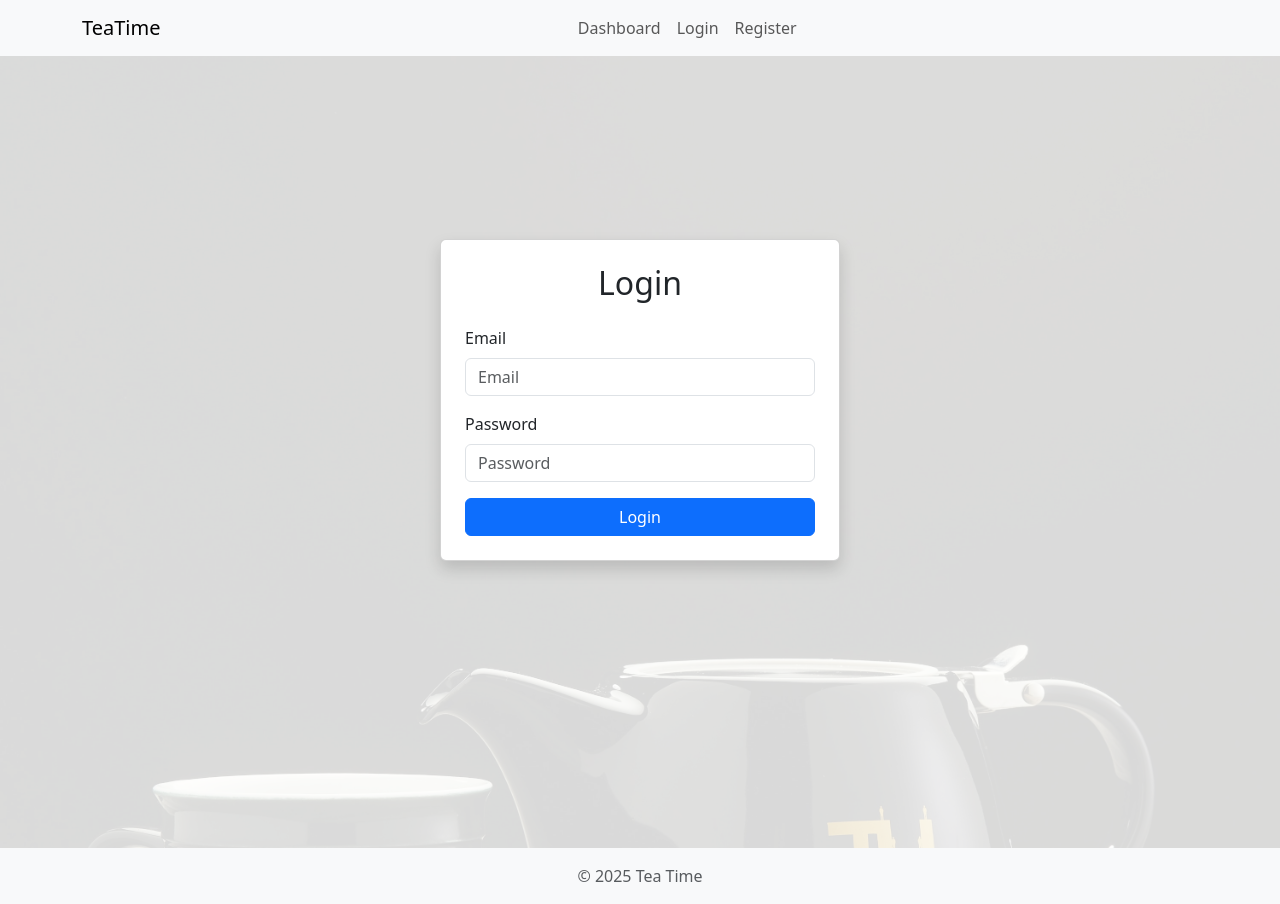
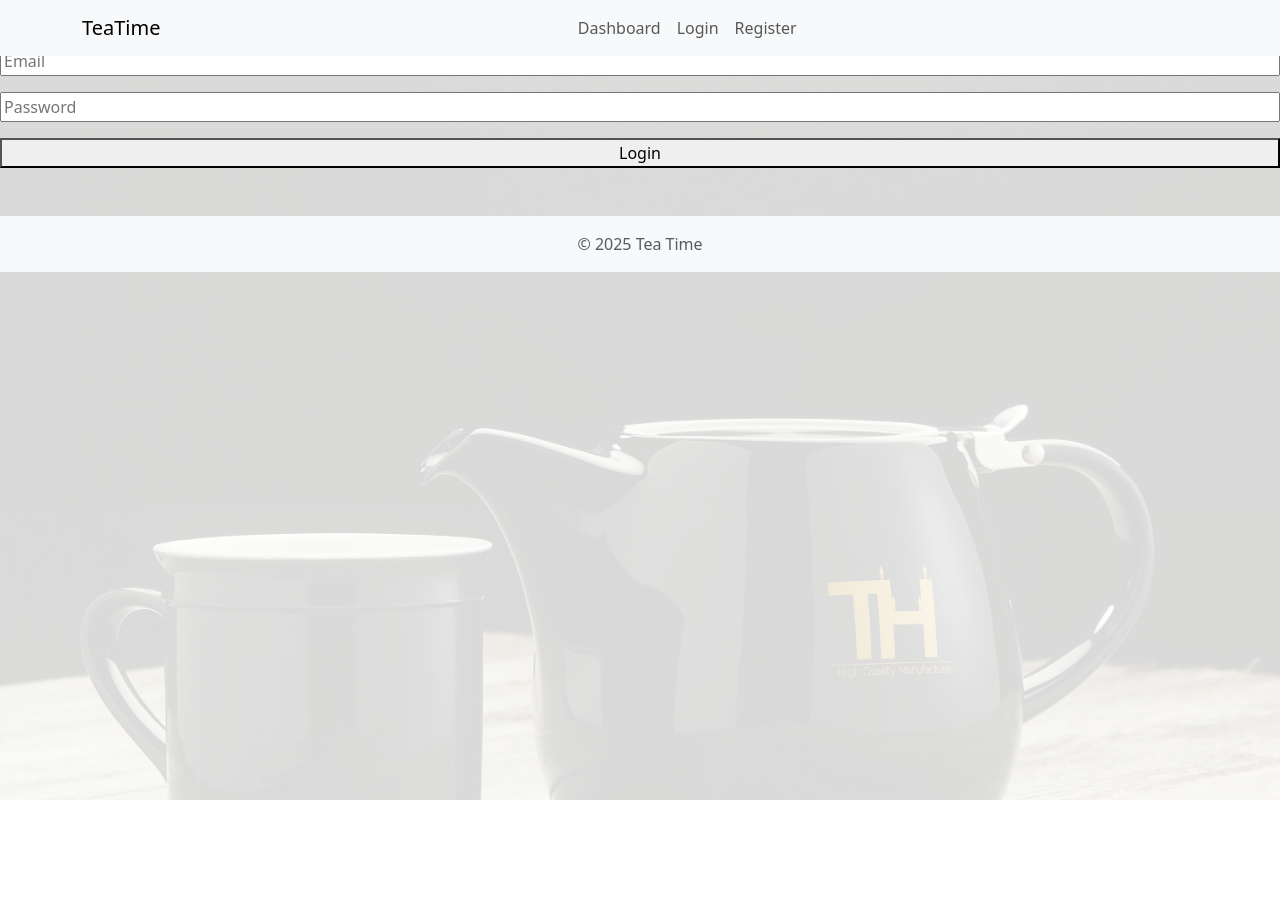
Before and after one commit to chicalauren/TeaTime, a React (Vite) app in the folder client/: page /login in a window 1280 px wide. After the commit the page ends 800 px from the top, so only its background shows below. Built offline with nearby package versions, Linux system fonts and the light colour scheme.

Commit message:
updated login

```diff
--- a/client/src/pages/Login.tsx
+++ b/client/src/pages/Login.tsx
@@ -1,15 +1,15 @@
-import { useState } from 'react';
-import { useMutation } from '@apollo/client';
-import { LOGIN } from '../utils/mutations';
-import { useNavigate } from 'react-router-dom';
+import { useState } from "react";
+import { useMutation } from "@apollo/client";
+import { LOGIN } from "../utils/mutations"; // Your GraphQL mutation
+import { useNavigate } from "react-router-dom"; // if you want to redirect after login
 
 function Login() {
   const navigate = useNavigate();
   const [login] = useMutation(LOGIN);
 
-  const [email, setEmail] = useState('');
-  const [password, setPassword] = useState('');
-  const [errorMessage, setErrorMessage] = useState('');
+  const [email, setEmail] = useState("");
+  const [password, setPassword] = useState("");
+  const [errorMessage, setErrorMessage] = useState("");
 
   const handleLogin = async (e: React.FormEvent) => {
     e.preventDefault();
@@ -18,57 +18,43 @@ function Login() {
         variables: { email, password },
       });
 
-      localStorage.setItem('id_token', data.login.token);
-      localStorage.setItem('username', data.login.user.username);
+      // ✅ Save the token and username
+      localStorage.setItem("id_token", data.login.token);
+      localStorage.setItem("username", data.login.user.username);
 
-      navigate('/dashboard');
+      // ✅ Redirect to dashboard or homepage
+      navigate("/dashboard");
     } catch (err: any) {
-      console.error('Login error:', err);
-      setErrorMessage('Failed to login. Please check your credentials.');
+      console.error("Login error:", err);
+      setErrorMessage("Failed to login. Please check your credentials.");
     }
   };
 
   return (
-    <div className="container d-flex justify-content-center align-items-center min-vh-100">
-      <div className="card p-4 shadow w-100" style={{ maxWidth: '400px' }}>
-        <h2 className="text-center mb-4">Login</h2>
-
-        {errorMessage && (
-          <div className="alert alert-danger" role="alert">
-            {errorMessage}
-          </div>
-        )}
-
-        <form onSubmit={handleLogin}>
-          <div className="mb-3">
-            <label htmlFor="email" className="form-label">Email</label>
+    <div className="auth-container">
+      <h2>Login</h2>
+      <form
+        onSubmit={handleLogin}
+        style={{ display: "flex", flexDirection: "column", gap: "1rem" }}
+      >
         <input
-              id="email"
           type="email"
-              className="form-control"
           placeholder="Email"
           value={email}
           required
           onChange={(e) => setEmail(e.target.value)}
         />
-          </div>
-
-          <div className="mb-3">
-            <label htmlFor="password" className="form-label">Password</label>
         <input
-              id="password"
           type="password"
-              className="form-control"
           placeholder="Password"
           value={password}
           required
           onChange={(e) => setPassword(e.target.value)}
         />
-          </div>
+        <button type="submit">Login</button>
+      </form>
 
-          <button type="submit" className="btn btn-primary w-100">Login</button>
-        </form>
-      </div>
+      {errorMessage && <p style={{ color: "red" }}>{errorMessage}</p>}
     </div>
   );
 }
```
Lines whose indentation alone changed are shown as unchanged.
